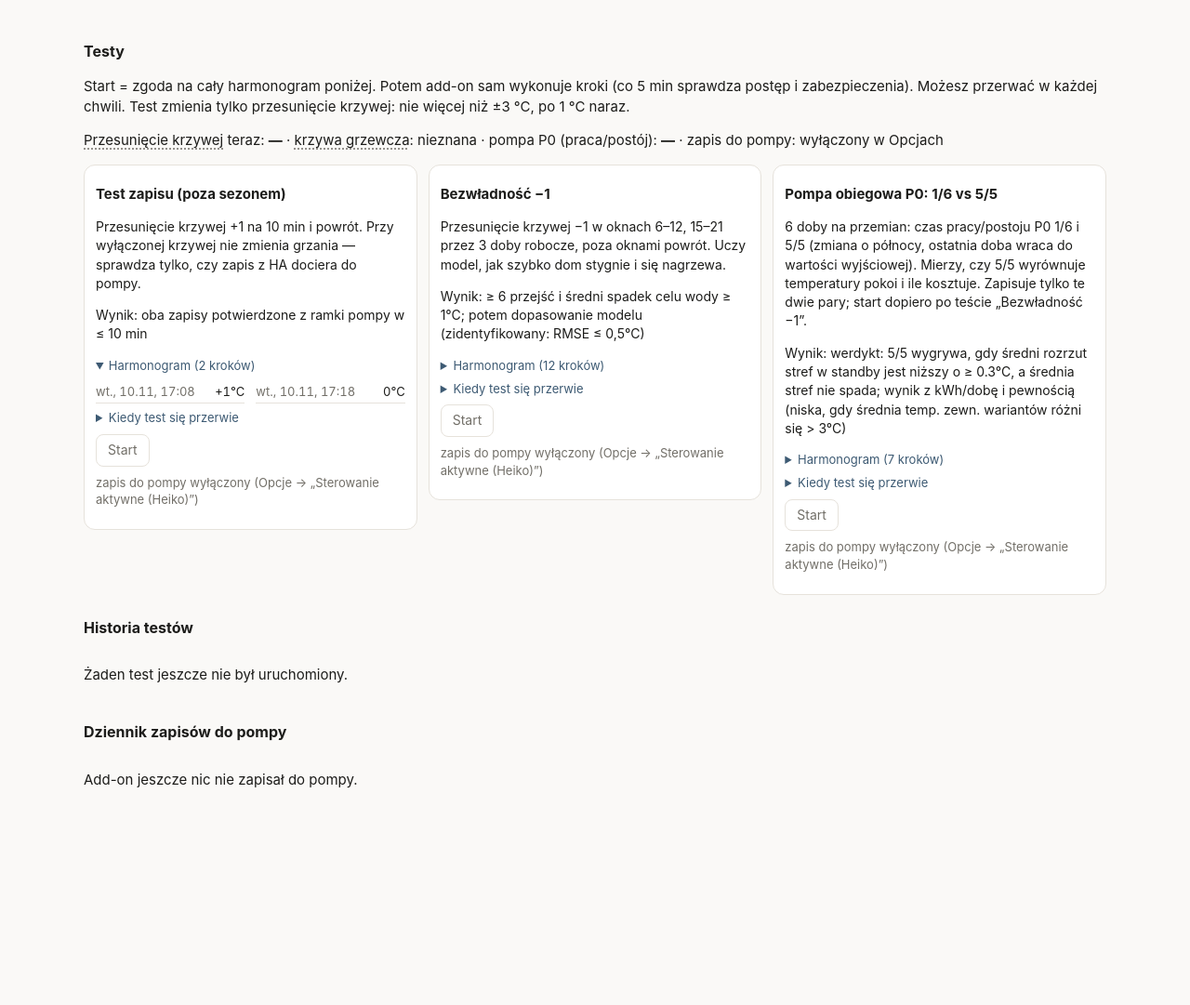
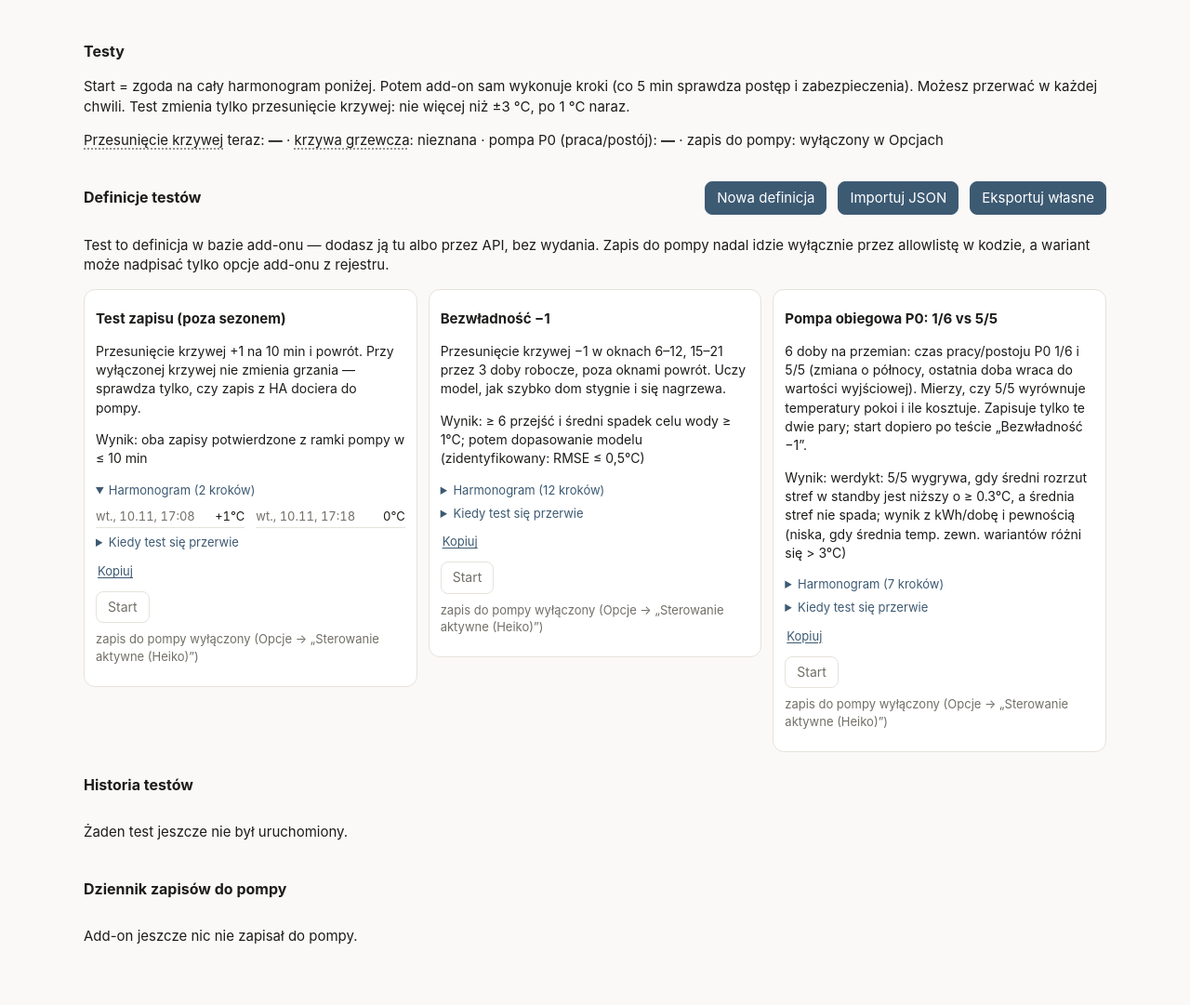
Before and after one commit to miczu71/heiko-predictive-control, a Flask app: page /tests in a window 1280 px wide. Shown: the part 63-1144 px from the top of the page at 93% size. Before the commit the page ends 911 px from the top, so only its background shows below. Run offline with Flask 3, Linux system fonts and the light colour scheme; data comes from the database, SQL or seed files in the repository; data that the repository does not hold is empty; some libraries are stand-ins or nearby versions.

Commit message:
testkit E5b: UI definicji testów (edytor JSON z walidacją i podglądem, kopiuj/edytuj/usuń, import/eksport), tabela wariant × miara, nakładka testu w kaflu G13
Co-Authored-By: Claude Sonnet 5.5 <noreply@anthropic.com>
Claude-Session: https://claude.ai/code/session_015RffJwntgofTYHhrdUPdPz

```diff
--- a/heiko_predictive_control/heiko_predictive_control/static/app.css
+++ b/heiko_predictive_control/heiko_predictive_control/static/app.css
@@ -553,3 +553,22 @@ img { max-width: 100%; }
 .k-zones tr.zones-row td { padding-top: 0; }
 .k-scroll { overflow-x: auto; max-width: 100%; }
 .k-scroll .zonelegend { white-space: normal; }
+
+/* Testy: definicje, edytor, wynik wariant × miara (E5) */
+.section-head { display: flex; flex-wrap: wrap; align-items: baseline; justify-content: space-between; gap: 8px 16px; }
+.section-head .actions { margin: 0; }
+.def-editor { border: 1px solid var(--line); border-radius: 12px; padding: 10px 14px; margin: 8px 0 16px; background: var(--card-bg); }
+.def-editor summary { font-weight: 600; cursor: pointer; }
+.def-editor textarea { width: 100%; box-sizing: border-box; font: 13px/1.45 ui-monospace, "SF Mono", Menlo, Consolas, monospace; color: var(--text); background: var(--bg); border: 1px solid var(--line); border-radius: 8px; padding: 10px; resize: vertical; tab-size: 2; }
+.def-editor textarea:focus-visible { outline: 2px solid var(--accent); outline-offset: 1px; }
+.def-editor h4 { margin: 12px 0 4px; font-size: 14px; }
+#def-status.bad { color: var(--chart-min); }
+#def-status.good { color: var(--chart-target); }
+.def-actions { gap: 4px 12px; margin: 6px 0 0; }
+.tests button.link, .def-editor button.link { background: none; border: none; box-shadow: none; padding: 4px 2px; min-height: 0; color: var(--accent); text-decoration: underline; text-underline-offset: 2px; cursor: pointer; font: inherit; font-size: 13px; }
+.tests button.link.danger { color: var(--chart-min); }
+.section-head .actions, .def-editor .actions, .def-actions { display: flex; flex-wrap: wrap; gap: 8px 12px; align-items: center; }
+.arms-table th, .arms-table td { font-variant-numeric: tabular-nums; }
+.arms-table tr.winner th, .arms-table tr.winner td { font-weight: 600; background: var(--band-ok); }
+.sr-only { position: absolute; width: 1px; height: 1px; overflow: hidden; clip: rect(0 0 0 0); white-space: nowrap; }
+.test-overlay a { color: var(--accent); }
--- a/heiko_predictive_control/heiko_predictive_control/static/tests.js
+++ b/heiko_predictive_control/heiko_predictive_control/static/tests.js
@@ -15,8 +15,22 @@ const VERDICT_NOTE = r => r.verdict
     `${r.extra_kwh_day !== undefined ? `, ${r.extra_kwh_day > 0 ? "+" : ""}${r.extra_kwh_day} kWh/dobę` : ""}` +
     `${r.gain_c !== undefined ? ")" : ""}, pewność ${r.confidence}`
   : "bez werdyktu (za mało próbek w standby)";
+const nf = v => (v === null || v === undefined) ? "—" : Number(v).toLocaleString("pl-PL", { maximumFractionDigits: 2 });
+const mval = m => (m && typeof m === "object") ? nf(m.value) + (m.n ? ` <span class="sub">(n=${m.n})</span>` : "") : nf(m);
+// Wynik testu z definicji (result.arms): tabela wariant × miara + werdykt. Trzy wbudowane mają własny opis (VERDICT_NOTE).
+function armsTable(r) {
+  const arms = Object.keys(r.arms || {}).sort();
+  if (!arms.length) return "";
+  const names = [...new Set(arms.flatMap(a => Object.keys(r.arms[a].measures || {})))];
+  const v = r.verdict;
+  const note = v ? (v.winner ? `lepszy wariant ${esc(v.winner)} (Δ ${nf(v.gain)}), pewność ${esc(v.confidence)}` : `bez rozstrzygnięcia: ${esc(v.reason)}`) : "";
+  return `<table class="day-table arms-table"><thead><tr><th>Wariant</th><th>Doby</th>${names.map(n => `<th>${esc(n)}</th>`).join("")}</tr></thead><tbody>` +
+    arms.map(a => `<tr${v && v.winner === a ? ' class="winner"' : ""}><th scope="row">${esc(a)}</th><td>${r.arms[a].days}</td>${names.map(n => `<td>${mval(r.arms[a].measures[n])}</td>`).join("")}</tr>`).join("") +
+    `</tbody></table>${note ? `<p class="sub">${note}</p>` : ""}`;
+}
 const STATUS = { "w_toku": "w toku", "zakończony": "zakończony", "przerwany": "przerwany" };
 let data = null;
+const builtin = new Set();
 
 function stepsList(schedule, done) {
   return `<ol class="steps">${schedule.map((s, i) => {
@@ -48,6 +62,7 @@ function renderKinds() {
     <h3>${esc(k.title)}</h3>
     ${p ? `<p><span class="badge ok">wykonany ${when(p.ended)} · ${p.verdict ? `werdykt ${esc(p.verdict)} · ` : ""}${k.key === "bezwladnosc" ? (p.identified ? "model zidentyfikowany · " : "model niezidentyfikowany · ") : ""}zapisy ${p.confirmed}/${p.writes} potwierdzone</span></p>
     <details><summary>Szczegóły</summary>${body}</details>` : body}
+    <div class="actions def-actions"><button type="button" class="link" data-def-copy="${esc(k.key)}">Kopiuj</button>${builtin.has(k.key) ? "" : `<button type="button" class="link" data-def-edit="${esc(k.key)}">Edytuj</button><button type="button" class="link danger" data-def-del="${esc(k.key)}">Usuń</button>`}</div>
     <div class="actions">${k.blocked
       ? `<button type="button" disabled>${label}</button><span class="blocked">${esc(k.blocked)}</span>`
       : `<button type="button" data-start="${esc(k.key)}" data-label="${label}">${label}</button><span class="decision-status" role="status"></span>`}
@@ -59,12 +74,13 @@ function renderHistory() {
   put("tests-history", HPC.collapsibleTable(["Start", "Test", "Status", "Koniec", "Przyczyna / wynik"], data.history.map(t => {
       const kind = data.kinds.find(k => k.key === t.kind);
       const r = t.result;
-      const outcome = t.abort_reason || (r ? `zapisy ${r.confirmed}/${r.writes} potwierdzone` +
+      const generic = r && r.arms && !r.variants && !r.excitation;
+      const outcome = t.abort_reason || (generic ? { html: armsTable(r) } : r ? `zapisy ${r.confirmed}/${r.writes} potwierdzone` +
         (r.variants ? `; ${VERDICT_NOTE(r)}` : "") +
         (r.max_confirm_min !== null ? `, maks. ${r.max_confirm_min} min` : "") +
         (r.excitation ? `; przejścia ${r.excitation.transitions}, spadek ${r.excitation.mean_drop_c}°C` : "") +
         (r.refit ? `; model: ${r.refit.reason}` : "") : "—");
-      return [when(t.started), kind ? kind.title : t.kind, STATUS[t.status] || t.status, when(t.ended), outcome];
+      return [when(t.started), kind ? kind.title : (t.def && t.def.title) || t.kind, STATUS[t.status] || t.status, when(t.ended), outcome];
     }), { empty: "Żaden test jeszcze nie był uruchomiony." }));
   put("tests-writes", HPC.collapsibleTable(["Czas", "Test", "Zmiana", "HA przyjęło", "Potwierdzenie z pompy"],
     data.writes.map(w => [when(w.ts), w.test_id ? `#${w.test_id}` : "—", isP0(w) ? `${w.entity_id.includes("_run_time") ? "P0 praca" : "P0 postój"} ${w.old} → ${w.new} min` : `${shift(w.old)} → ${shift(w.new)}`, w.ok ? "tak" : "nie",
@@ -93,7 +109,11 @@ function focusLinkedTest() {
 }
 
 async function load() {
-  try { render(await HPC.getJSON("/api/tests")); focusLinkedTest(); } catch (e) { put("tests-meta", "Błąd wczytywania testów."); }
+  try {
+    const defs = await HPC.getJSON("/api/test-defs");
+    builtin.clear(); defs.definitions.filter(d => d.builtin).forEach(d => builtin.add(d.key));
+    render(await HPC.getJSON("/api/tests")); focusLinkedTest();
+  } catch (e) { put("tests-meta", "Błąd wczytywania testów."); }
 }
 
 async function post(path, statusEl) {
@@ -133,6 +153,131 @@ document.addEventListener("click", async ev => {
     await post("/api/tests/abort", status);
   }
 });
+// ── Edytor definicji (E5): JSON + walidacja i podgląd na żywo; zapis przez /api/test-defs ──
+const ed = { key: null, timer: null, seq: 0 };            // key = edytowana własna definicja (PUT); null = nowa (POST)
+const $ = id => document.getElementById(id);
+const TEMPLATE = {
+  key: "moj_test", title: "Mój test", description: "", requires: { heiko_enabled: true }, coexist: ["g13_peak"],
+  days: { filter: "peak_day", count: 10 }, design: "alternate", order: ["B", "A"],
+  arms: { A: { overrides: { g13_peak_preheat_shift: 1 } }, B: { overrides: { g13_peak_preheat_shift: 0 } } },
+  measures: [{ name: "floor_cost", window: "13:00→13:00", per: "hdd" }, "safety_trips"],
+  verdict: { primary: "floor_cost", better: "lower", min_n: 4 },
+};
+
+function setStatus(html, cls) { const el = $("def-status"); el.className = "sub" + (cls ? " " + cls : ""); el.innerHTML = html; }
+
+function renderPreview(res) {
+  const errs = res.errors || [];
+  if (errs.length) {
+    setStatus(`<strong>Niepoprawna definicja:</strong><ul class="effects">${errs.map(e => `<li>${esc(e)}</li>`).join("")}</ul>`, "bad");
+    put("def-preview", ""); $("def-save").disabled = true; return;
+  }
+  const p = res.preview || {};
+  const days = Object.entries(p.arms_by_day || {});
+  setStatus(p.blocked ? `Definicja poprawna, ale start zablokowany: ${esc(p.blocked)}` : "Definicja poprawna.", p.blocked ? "" : "good");
+  $("def-save").disabled = false;
+  put("def-preview", `${days.length ? `<h4>Doby wariantów (najbliższe 14 dni)</h4><ol class="steps arms-days">${days.map(([d, a]) => `<li class="step"><time>${new Date(d + "T12:00:00").toLocaleDateString("pl-PL", { weekday: "short", day: "numeric", month: "numeric" })}</time><span>${esc(a)}</span></li>`).join("")}</ol>` : ""}
+    ${p.schedule && p.schedule.length ? `<h4>Zapisy do pompy (${p.schedule.length})</h4>${stepsList(p.schedule)}` : `<p class="sub">Test nie zapisuje do pompy${days.length ? " — tylko nakłada opcje add-onu na dobę wariantu" : ""}.</p>`}
+    ${p.end_at ? `<p class="sub">Koniec testu: ${when(p.end_at)}</p>` : ""}`);
+}
+
+async function validateNow() {
+  const seq = ++ed.seq, text = $("def-json").value;
+  let body;
+  try { body = JSON.parse(text); } catch (e) { setStatus(`Niepoprawny JSON: ${esc(e.message)}`, "bad"); put("def-preview", ""); $("def-save").disabled = true; return; }
+  try {
+    const resp = await fetch(`${HPC.base}/api/test-defs/validate`, { method: "POST", headers: { "Content-Type": "application/json" }, body: JSON.stringify(body) });
+    const res = await resp.json();
+    if (seq !== ed.seq) return;                                   // nowsza walidacja już trwa
+    if (!resp.ok && !res.errors) { setStatus(esc(res.error || `Błąd HTTP ${resp.status}`), "bad"); return; }
+    renderPreview(resp.ok ? res : { errors: res.errors });
+  } catch (e) { if (seq === ed.seq) setStatus("Błąd połączenia z add-onem.", "bad"); }
+}
+
+function openEditor(defn, key, title) {
+  ed.key = key;
+  $("def-editor").hidden = false; $("def-editor").open = true;
+  $("def-title").textContent = title;
+  $("def-json").value = JSON.stringify(defn, null, 2);
+  $("def-key-note").textContent = key ? `Zapis zastąpi własną definicję „${key}”. Klucza nie da się zmienić — zmień go, żeby zapisać kopię.` : "Zapis doda nową definicję. Dodanie niczego nie uruchamia — start robisz sam na karcie testu.";
+  $("def-editor").scrollIntoView({ block: "start" });
+  validateNow();
+}
+
+async function fetchDef(key) {
+  const r = await HPC.getJSON(`/api/test-defs/${encodeURIComponent(key)}`);
+  return r.definition;
+}
+
+async function saveDef() {
+  let body;
+  try { body = JSON.parse($("def-json").value); } catch (e) { setStatus("Niepoprawny JSON.", "bad"); return; }
+  const edit = ed.key && body.key === ed.key;
+  const url = edit ? `/api/test-defs/${encodeURIComponent(ed.key)}` : "/api/test-defs";
+  $("def-save").disabled = true;
+  try {
+    const resp = await fetch(`${HPC.base}${url}`, { method: edit ? "PUT" : "POST", headers: { "Content-Type": "application/json" }, body: JSON.stringify(body) });
+    const res = await resp.json();
+    if (!resp.ok || !res.ok) { renderPreview({ errors: res.errors || [res.error || `Błąd HTTP ${resp.status}`] }); return; }
+    ed.key = body.key;
+    setStatus(`Zapisano „${esc(body.key)}”.`, "good");
+    await load();
+  } catch (e) { setStatus("Błąd połączenia z add-onem.", "bad"); $("def-save").disabled = false; }
+}
+
+async function deleteDef(key, btn) {
+  if (!btn.dataset.armed) {
+    btn.dataset.armed = "1"; btn.textContent = "Na pewno usunąć?";
+    setTimeout(() => { if (btn.isConnected) { delete btn.dataset.armed; btn.textContent = "Usuń"; } }, 6000);
+    return;
+  }
+  const resp = await fetch(`${HPC.base}/api/test-defs/${encodeURIComponent(key)}`, { method: "DELETE" });
+  const res = await resp.json().catch(() => ({}));
+  if (!resp.ok) { put("tests-meta", esc((res.errors || [res.error || `Błąd HTTP ${resp.status}`])[0])); return; }
+  if (ed.key === key) { ed.key = null; $("def-editor").hidden = true; }
+  await load();
+}
+
+async function exportDefs() {
+  const blob = new Blob([JSON.stringify(await HPC.getJSON("/api/test-defs/export"), null, 2)], { type: "application/json" });
+  const a = document.createElement("a");
+  a.href = URL.createObjectURL(blob); a.download = "heiko-test-defs.json"; a.click();
+  setTimeout(() => URL.revokeObjectURL(a.href), 1000);
+}
+
+async function importDefs(file) {
+  let doc;
+  try { doc = JSON.parse(await file.text()); } catch (e) { put("tests-meta", "Plik nie jest poprawnym JSON."); return; }
+  const list = Array.isArray(doc) ? doc : Array.isArray(doc.definitions) ? doc.definitions : [doc];
+  const out = [];
+  for (const defn of list) {
+    const resp = await fetch(`${HPC.base}/api/test-defs`, { method: "POST", headers: { "Content-Type": "application/json" }, body: JSON.stringify(defn) });
+    const res = await resp.json().catch(() => ({}));
+    out.push(resp.ok ? `✓ ${defn.key}` : `✗ ${defn && defn.key}: ${(res.errors || [res.error || resp.status])[0]}`);
+  }
+  put("tests-meta", `Import: ${out.map(esc).join(" · ") || "pusty plik"}`);
+  await load();
+}
+
+document.addEventListener("input", ev => {
+  if (ev.target.id === "def-json") { clearTimeout(ed.timer); ed.timer = setTimeout(validateNow, 400); }
+});
+document.addEventListener("click", async ev => {
+  const t = ev.target.closest("button, a");
+  if (!t) return;
+  if (t.id === "def-new") openEditor(TEMPLATE, null, "Nowa definicja testu");
+  else if (t.id === "def-save") saveDef();
+  else if (t.id === "def-close") $("def-editor").hidden = true;
+  else if (t.id === "def-export") exportDefs();
+  else if (t.id === "def-import") $("def-file").click();
+  else if (t.dataset.defCopy) { const d = await fetchDef(t.dataset.defCopy); openEditor({ ...d, key: `${d.key}_kopia`, title: `${d.title} (kopia)` }, null, "Kopia definicji"); }
+  else if (t.dataset.defEdit) openEditor(await fetchDef(t.dataset.defEdit), t.dataset.defEdit, "Edycja definicji");
+  else if (t.dataset.defDel) deleteDef(t.dataset.defDel, t);
+});
+document.addEventListener("change", ev => {
+  if (ev.target.id === "def-file" && ev.target.files[0]) { importDefs(ev.target.files[0]); ev.target.value = ""; }
+});
+
 load();
 setInterval(() => { if (!document.hidden && !document.querySelector("button[data-armed]")) load(); }, 60000);
 document.addEventListener("visibilitychange", () => { if (!document.hidden) load(); });
--- a/heiko_predictive_control/heiko_predictive_control/templates/tests.html
+++ b/heiko_predictive_control/heiko_predictive_control/templates/tests.html
@@ -7,6 +7,22 @@
     i zabezpieczenia). Możesz przerwać w każdej chwili. Test zmienia tylko przesunięcie krzywej: nie więcej niż ±3 °C, po 1 °C naraz.</p>
   <p class="sub" id="tests-meta" role="status">ładowanie…</p>
   <div id="tests-active"></div>
+  <div class="section-head"><h2>Definicje testów</h2>
+    <div class="actions"><button type="button" id="def-new">Nowa definicja</button>
+      <button type="button" id="def-import">Importuj JSON</button><button type="button" id="def-export">Eksportuj własne</button>
+      <input type="file" id="def-file" accept="application/json,.json" hidden></div></div>
+  <p class="sub">Test to definicja w bazie add-onu — dodasz ją tu albo przez API, bez wydania. Zapis do pompy nadal idzie wyłącznie
+    przez allowlistę w kodzie, a wariant może nadpisać tylko opcje add-onu z rejestru.</p>
+  <details id="def-editor" class="def-editor" hidden>
+    <summary id="def-title">Edytor definicji</summary>
+    <p class="sub" id="def-key-note"></p>
+    <label for="def-json" class="sr-only">Definicja testu (JSON)</label>
+    <textarea id="def-json" spellcheck="false" rows="22" autocomplete="off"></textarea>
+    <div class="actions"><button type="button" id="def-save" disabled>Zapisz definicję</button>
+      <button type="button" class="link" id="def-close">Zamknij</button></div>
+    <div id="def-status" class="sub" role="status" aria-live="polite"></div>
+    <div id="def-preview"></div>
+  </details>
   <div id="tests-kinds" class="lens-grid"></div>
   <h2>Historia testów</h2>
   <div id="tests-history" class="history-table">ładowanie…</div>
```
Also changed, not shown: heiko_predictive_control/heiko_predictive_control/static/g13.js (+8 -1 lines).
